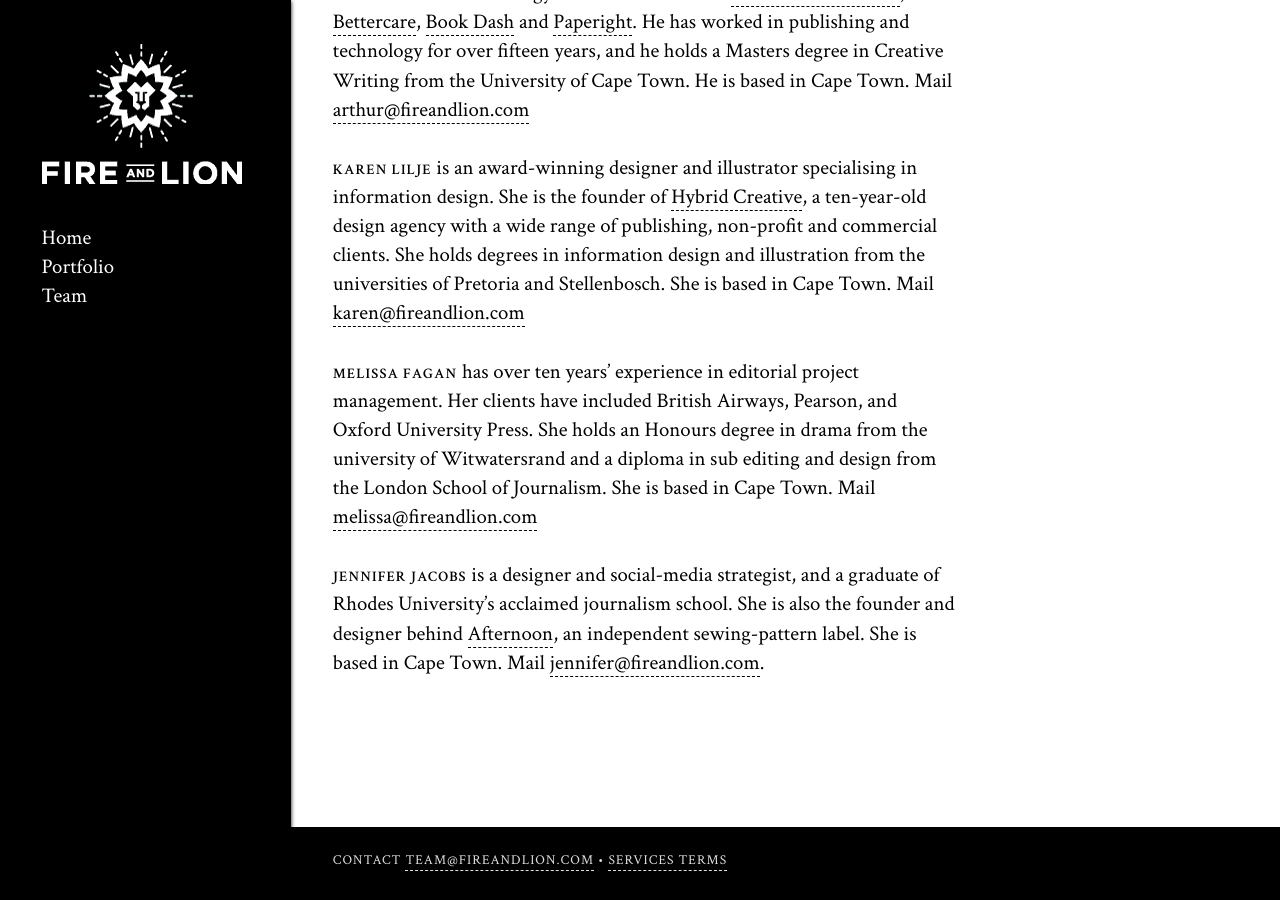
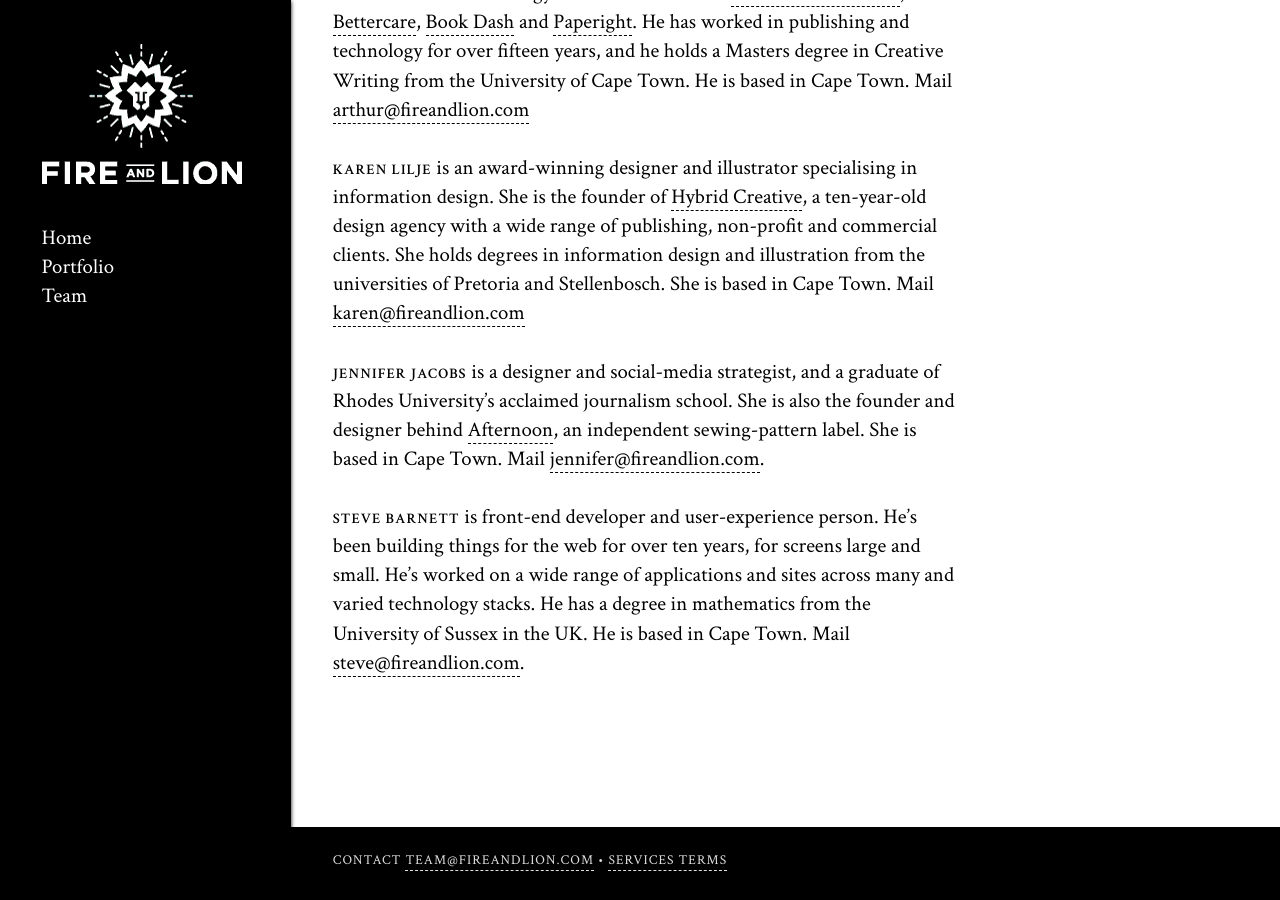
Before and after one commit to jenniferjacobs/fireandlion, a Jekyll site: the page built from team.md, in a window 1280 px wide and 900 px high, scrolled down 274 px. Built offline with Jekyll 4.4.1, drawn with Linux system fonts in a browser that asks for light colours.

Commit message:
Add Steve :) remove Melissa :(

```diff
--- a/team.md
+++ b/team.md
@@ -9,6 +9,6 @@
 
 **Karen Lilje** is an award-winning designer and illustrator specialising in information design. She is the founder of [Hybrid Creative](http://hybridcreative.co.za), a ten-year-old design agency with a wide range of publishing, non-profit and commercial clients. She holds degrees in information design and illustration from the universities of Pretoria and Stellenbosch. She is based in Cape Town. Mail [karen@fireandlion.com](mailto:karen@fireandlion.com)
 
-**Melissa Fagan** has over ten years’ experience in editorial project management. Her clients have included British Airways, Pearson, and Oxford University Press. She holds an Honours degree in drama from the university of Witwatersrand and a diploma in sub editing and design from the London School of Journalism. She is based in Cape Town. Mail [melissa@fireandlion.com](mailto:melissa@fireandlion.com)
+**Jennifer Jacobs** is a designer and social-media strategist, and a graduate of Rhodes University's acclaimed journalism school. She is also the founder and designer behind [Afternoon](https://afternoon.co.za/), an independent sewing-pattern label. She is based in Cape Town. Mail [jennifer@fireandlion.com](mailto:jennifer@fireandlion.com).
 
-**Jennifer Jacobs** is a designer and social-media strategist, and a graduate of Rhodes University's acclaimed journalism school. She is also the founder and designer behind [Afternoon](https://afternoon.co.za/), an independent sewing-pattern label. She is based in Cape Town. Mail [jennifer@fireandlion.com](mailto:jennifer@fireandlion.com).
+**Steve Barnett** is front-end developer and user-experience person. He’s been building things for the web for over ten years, for screens large and small. He’s worked on a wide range of applications and sites across many and varied technology stacks. He has a degree in mathematics from the University of Sussex in the UK. He is based in Cape Town. Mail [steve@fireandlion.com](mailto:steve@fireandlion.com).
```
